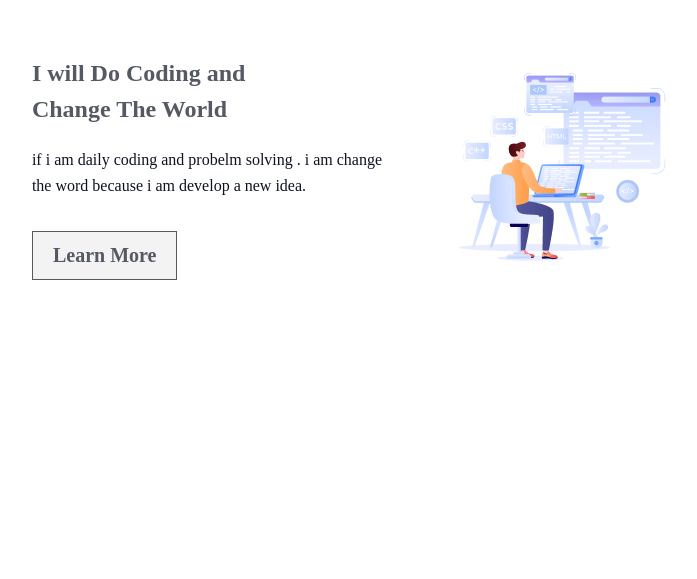
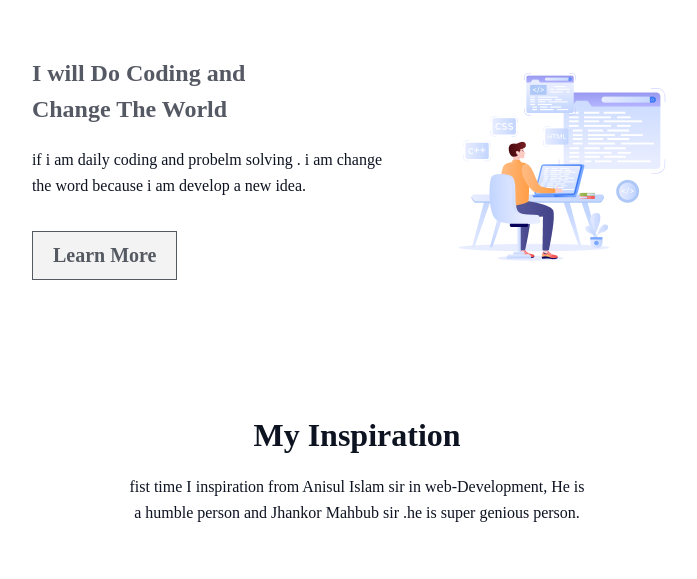
Before and after one commit to ruhulaminn1316/Assignment-01, a plain HTML site: page index.html in a window 1280 px wide. Shown: the part 1432-2011 px from the top of the page, without its empty margins (283-980 px from the left). Before the commit the page ends 1849 px from the top, so only its background shows below. Drawn offline with Linux system fonts and the light colour scheme; grey boxes are pictures that could not be loaded; a web font is replaced by a local one.

Commit message:
youtube video add done

```diff
--- a/index.html
+++ b/index.html
@@ -74,6 +74,25 @@ Learn More
  </div>
 </section>
 
+<!-- my inspairation part -->
+ <section class="inspiration">
+    <div>
+        <h1 class="inspiration-h">
+            My Inspiration
+        </h1>
+        <p class="inspiration-p">
+fist time I inspiration from Anisul Islam sir in web-Development, He is <br> a humble  person  and  Jhankor Mahbub sir .he is super genious person.
+        </p>
+    </div>
+
+ </section>
+ <section>
+    <div class="youtube">
+        <iframe width="1140" height="614" src="https://www.youtube.com/embed/5O5e0nnVulY?si=1GeIvsm_2xAyh7W3" title="YouTube video player" frameborder="0" allow="accelerometer; autoplay; clipboard-write; encrypted-media; gyroscope; picture-in-picture; web-share" referrerpolicy="strict-origin-when-cross-origin" allowfullscreen></iframe>
+            </div>
+ </section>
+
+ <!-- new Section -->
 
       </main>
       <!-- end Main part -->
--- a/styles/style.css
+++ b/styles/style.css
@@ -228,3 +228,42 @@ letter-spacing: 0%;
 text-align: left;
 margin-bottom: 32px ;
 }
+
+/* my inspairation part */
+.inspiration{
+    display: flex;
+    text-align: center;
+    justify-content: center;
+    align-items: center;
+}
+.inspiration-h{
+    color: rgb(13, 19, 33);
+font-family: Azeret Mono;
+font-size: 32px;
+font-weight: 800;
+line-height: 37px;
+letter-spacing: 0%;
+text-align: center;
+}
+.inspiration-p{
+    margin-top: 20px;
+    color: rgb(13, 19, 33);
+font-family: Azeret Mono;
+font-size: 16px;
+font-weight: 400;
+line-height: 26px;
+letter-spacing: 0%;
+text-align: center;
+margin-bottom: 50px;
+}
+
+.youtube{
+    display: block;
+    justify-content: center;
+    /* align-items: center; */
+    text-align: center;
+    /* width: 1140px; */
+    /* height: 614px; */
+    margin-bottom: 50px;
+
+}
```
